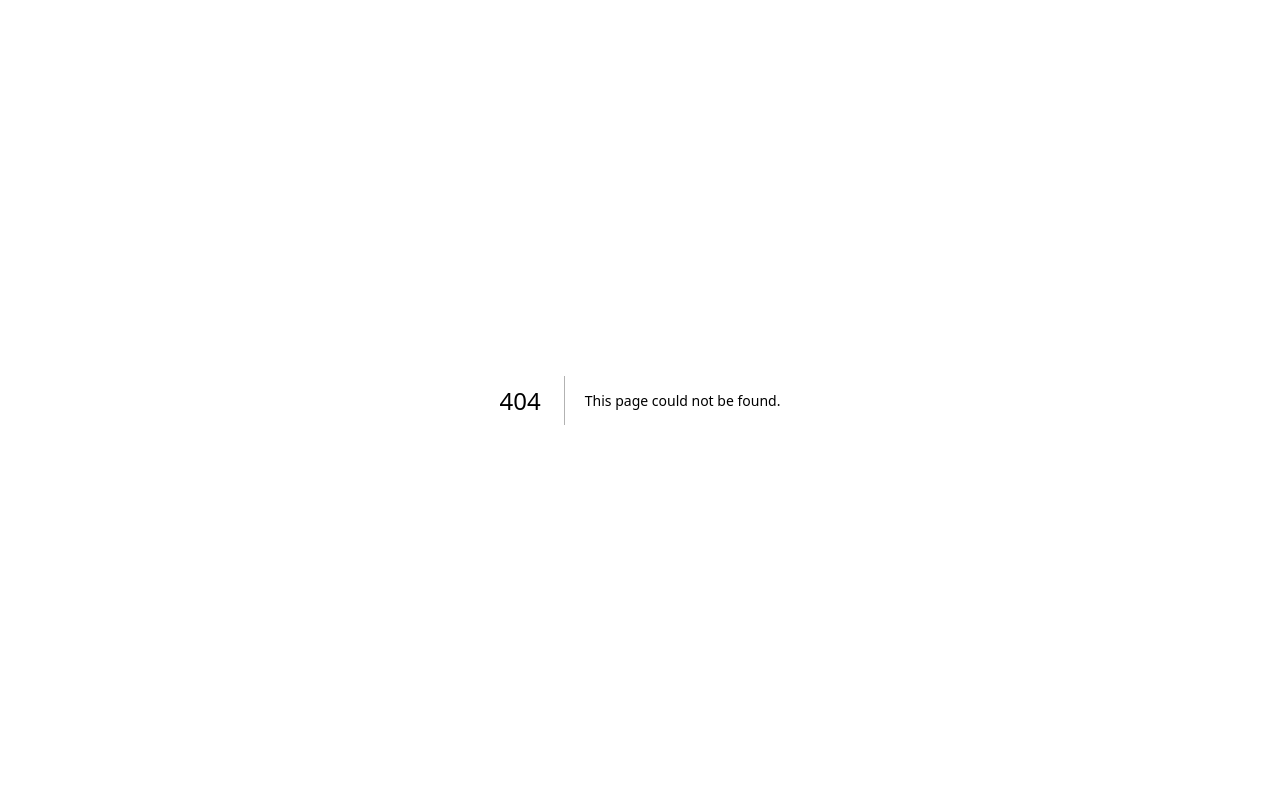
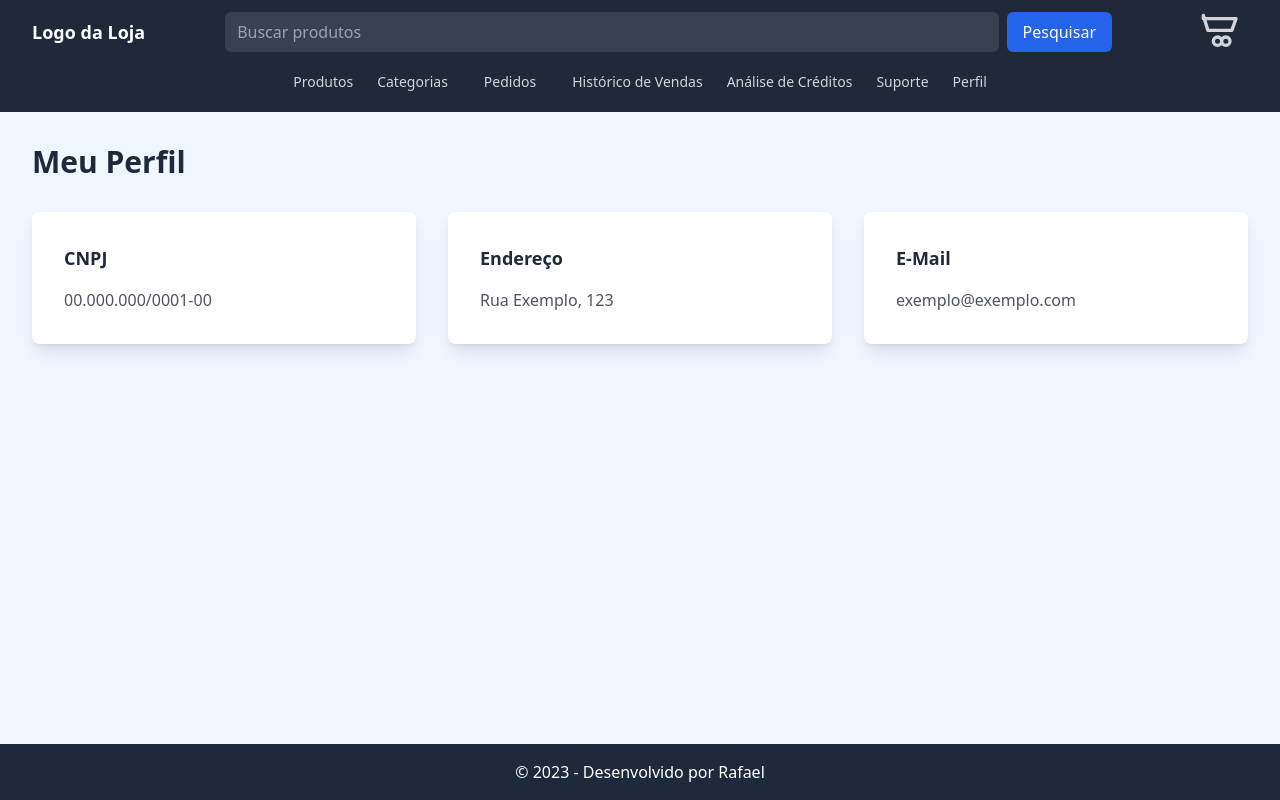
Before and after one commit to RafaelMR9/ECommerceSolucoesB2B, a Next.js app in the folder frontend/: page /profile in a window 1280 px wide. Before the commit this address had no page. Built offline with nearby package versions, Linux system fonts and the light colour scheme.

Commit message:
mock initial 4

```diff
--- /dev/null
+++ b/frontend/src/pages/profile/index.jsx
@@ -0,0 +1,25 @@
+import BaseLayout from "../../components/shared/BaseLayout";
+
+export default function Profile() {
+  return (
+    <BaseLayout>
+      <h1 className="text-3xl font-bold text-slate-800 mb-8">
+        Meu Perfil
+      </h1>
+      <div className="grid grid-cols-1 lg:grid-cols-3 gap-8">
+        <div className="bg-white rounded-lg shadow-lg p-8">
+          <h2 className="text-lg font-bold text-slate-800 mb-4">CNPJ</h2>
+          <p className="text-gray-600">00.000.000/0001-00</p>
+        </div>
+        <div className="bg-white rounded-lg shadow-lg p-8">
+          <h2 className="text-lg font-bold text-slate-800 mb-4">Endereço</h2>
+          <p className="text-gray-600">Rua Exemplo, 123</p>
+        </div>
+        <div className="bg-white rounded-lg shadow-lg p-8">
+          <h2 className="text-lg font-bold text-slate-800 mb-4">E-Mail</h2>
+          <p className="text-gray-600">exemplo@exemplo.com</p>
+        </div>
+      </div>
+    </BaseLayout>
+  )
+}
```
Also changed, not shown: frontend/src/pages/authentication/forgot-password.jsx (renamed from frontend/src/pages/forgot-password.jsx), frontend/src/pages/authentication/index.jsx (renamed from frontend/src/pages/login.jsx), frontend/src/pages/authentication/recover-password.jsx (renamed from frontend/src/pages/recover-password.jsx), frontend/src/pages/authentication/register-account.jsx (renamed from frontend/src/pages/register-account.jsx).
